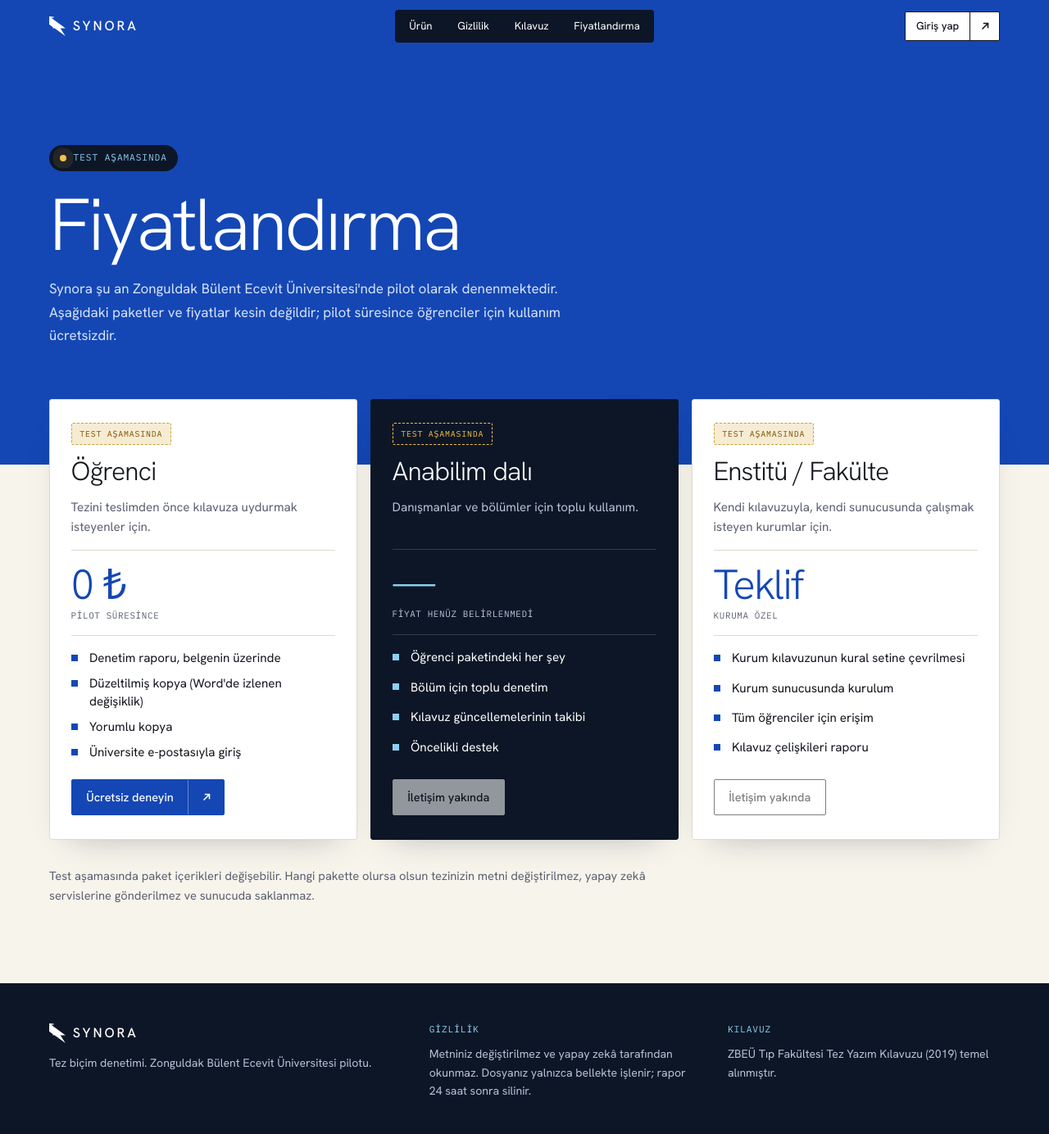
After one commit to berkcicekk/synora, a FastAPI app: template src/synora/web/templates/pricing.html in a window 1280 px wide. The commit adds this page. Shown: the whole page at 82% size. Run offline with FastAPI, Linux system fonts and the light colour scheme; the template is opened without the code that fills it, so the values that code supplies are empty; parts of the project's set-up code (start-up, migrations or seed data) failed here and were passed over.

Commit message:
Fiyatlandırma sayfası (test aşamasında)

```diff
--- a/src/synora/web/app.py
+++ b/src/synora/web/app.py
@@ -305,6 +305,10 @@ def create_app(settings: Settings | None = None, mailer: Mailer | None = None) -
                       jobs=jobs, max_mb=settings.max_upload_bytes // (1024 * 1024),
                       retention=int(settings.retention_hours))
 
+    @app.get("/fiyatlandirma", response_class=HTMLResponse)
+    def pricing(request: Request) -> HTMLResponse:
+        return render(request, "pricing.html", user=current_user(request), active="pricing")
+
     @app.post("/login", response_class=HTMLResponse)
     async def login(request: Request) -> HTMLResponse:
         form = await request.form()
--- a/src/synora/web/static/app.css
+++ b/src/synora/web/static/app.css
@@ -311,6 +311,41 @@ h1, h2, h3 { margin: 0; font-weight: 300; letter-spacing: -.025em; line-height:
 .join-card { background: var(--card); color: var(--ink); padding: 1.6rem; border-radius: 3px; display: grid; gap: .7rem; }
 .join-actions { display: flex; align-items: center; gap: 1rem; flex-wrap: wrap; margin-top: .4rem; }
 
+/* ================================ FİYATLANDIRMA ================================ */
+.price-hero { background: var(--blue); color: #fff; padding-block: clamp(4rem, 9vw, 7rem) clamp(7rem, 12vw, 9rem); }
+.price-hero .wrap { display: grid; gap: 1.2rem; justify-items: start; }
+.price-hero h1 { font-size: clamp(3rem, 7vw, 6rem); letter-spacing: -.035em; }
+.price-hero p { color: var(--on-blue-soft); max-width: 40rem; line-height: 1.65; }
+.test-flag { display: inline-flex; align-items: center; gap: .55rem; font-family: var(--mono); font-size: .7rem; letter-spacing: .08em; text-transform: uppercase; padding: .45rem .8rem; border-radius: 999px; background: var(--night); color: var(--cyan); }
+.test-flag i { width: 8px; height: 8px; border-radius: 50%; background: #F2C14E; box-shadow: 0 0 0 0 rgba(242, 193, 78, .6); animation: pulse 1.8s ease-out infinite; }
+@keyframes pulse { to { box-shadow: 0 0 0 10px rgba(242, 193, 78, 0); } }
+@media (prefers-reduced-motion: reduce) { .test-flag i { animation: none; } }
+.pricing { padding-bottom: clamp(4rem, 8vw, 6rem); }
+.plans { display: grid; gap: 1rem; margin-top: clamp(-5rem, -8vw, -3.5rem); }
+@media (min-width: 900px) { .plans { grid-template-columns: repeat(3, 1fr); align-items: stretch; } }
+.plan { position: relative; display: flex; flex-direction: column; gap: 1rem; padding: 1.8rem 1.6rem; background: var(--card); border: 1px solid var(--hair); border-radius: 3px; box-shadow: 0 18px 40px -26px rgba(13, 22, 38, .35); transition: transform .3s cubic-bezier(.2, .7, .2, 1), box-shadow .3s; }
+.plan:hover { transform: translateY(-6px); box-shadow: 0 26px 50px -24px rgba(13, 22, 38, .4); }
+.plan.featured { background: var(--night); color: #fff; border-color: var(--night); }
+.plan h2 { font-size: 2rem; }
+.plan-tag { align-self: flex-start; font-family: var(--mono); font-size: .62rem; letter-spacing: .08em; text-transform: uppercase; padding: .3rem .6rem; border: 1px dashed #C9A23A; color: #7D5300; background: var(--warning-wash); border-radius: 2px; }
+.plan.featured .plan-tag { background: transparent; color: #F2C14E; border-color: #F2C14E; }
+.plan-for { color: var(--muted); font-size: .95rem; line-height: 1.55; min-height: 3em; }
+.plan.featured .plan-for { color: #B9C3D6; }
+.plan-price { display: grid; gap: .2rem; padding-block: 1rem; border-block: 1px solid var(--hair); }
+.plan.featured .plan-price { border-color: var(--hair-dark); }
+.plan-price .amount { font-size: clamp(2.6rem, 4vw, 3.4rem); font-weight: 300; letter-spacing: -.03em; line-height: 1; color: var(--blue); }
+.plan.featured .amount { color: var(--cyan); }
+.plan-price .per { font-family: var(--mono); font-size: .68rem; letter-spacing: .06em; text-transform: uppercase; color: var(--muted); }
+.plan.featured .per { color: #B9C3D6; }
+.plan-list { list-style: none; margin: 0; padding: 0; display: grid; gap: .55rem; flex: 1; }
+.plan-list li { position: relative; padding-left: 1.4rem; font-size: .95rem; line-height: 1.45; }
+.plan-list li::before { content: ""; position: absolute; left: 0; top: .45em; width: 8px; height: 8px; background: var(--blue); }
+.plan.featured .plan-list li::before { background: var(--cyan); }
+.plan .btn { align-self: flex-start; margin-top: .4rem; }
+.btn.is-soon { opacity: .55; cursor: default; }
+.btn.is-soon:hover { background: inherit; }
+.plans-note { margin-top: 2rem; color: var(--muted); font-size: .92rem; max-width: 46rem; line-height: 1.6; }
+
 /* --- Form --- */
 label, .label-like { font-family: var(--mono); font-size: .68rem; letter-spacing: .08em; text-transform: uppercase; color: var(--muted); }
 input[type=email], select {
--- a/src/synora/web/templates/base.html
+++ b/src/synora/web/templates/base.html
@@ -22,9 +22,10 @@
         <a href="/" {% if active == "docs" %}aria-current="page"{% endif %}>Belgelerim</a>
         <a href="/#yeni">Yeni denetim</a>
         {% else %}
-        <a href="#urun">Ürün</a>
-        <a href="#gizlilik">Gizlilik</a>
-        <a href="#kilavuz">Kılavuz</a>
+        <a href="/#urun">Ürün</a>
+        <a href="/#gizlilik">Gizlilik</a>
+        <a href="/#kilavuz">Kılavuz</a>
+        <a href="/fiyatlandirma" {% if active == "pricing" %}aria-current="page"{% endif %}>Fiyatlandırma</a>
         {% endif %}
       </nav>
       <div class="nav-end">
@@ -35,7 +36,7 @@
           <button class="btn small" type="submit"><span class="lbl">Çıkış</span>{{ arrow() }}</button>
         </form>
         {% else %}
-        <a class="btn small" href="#giris"><span class="lbl">Giriş yap</span>{{ arrow() }}</a>
+        <a class="btn small" href="/#giris"><span class="lbl">Giriş yap</span>{{ arrow() }}</a>
         {% endif %}
       </div>
     </div>
--- /dev/null
+++ b/src/synora/web/templates/pricing.html
@@ -0,0 +1,65 @@
+{% extends "base.html" %}
+{% from "_marks.html" import arrow %}
+{% block title %}Fiyatlandırma · Synora{% endblock %}
+{% block body_class %}landing{% endblock %}
+{% block content %}
+
+<section class="price-hero">
+  <div class="wrap">
+    <span class="test-flag"><i aria-hidden="true"></i>Test aşamasında</span>
+    <h1>Fiyatlandırma</h1>
+    <p>Synora şu an Zonguldak Bülent Ecevit Üniversitesi'nde pilot olarak denenmektedir. Aşağıdaki
+       paketler ve fiyatlar kesin değildir; pilot süresince öğrenciler için kullanım ücretsizdir.</p>
+  </div>
+</section>
+
+<section class="pricing">
+  <div class="wrap">
+    <div class="plans">
+      <article class="plan reveal d1">
+        <span class="plan-tag">Test aşamasında</span>
+        <h2>Öğrenci</h2>
+        <p class="plan-for">Tezini teslimden önce kılavuza uydurmak isteyenler için.</p>
+        <div class="plan-price"><span class="amount">0 ₺</span><span class="per">pilot süresince</span></div>
+        <ul class="plan-list">
+          <li>Denetim raporu, belgenin üzerinde</li>
+          <li>Düzeltilmiş kopya (Word'de izlenen değişiklik)</li>
+          <li>Yorumlu kopya</li>
+          <li>Üniversite e-postasıyla giriş</li>
+        </ul>
+        <a class="btn primary" href="/#giris"><span class="lbl">Ücretsiz deneyin</span>{{ arrow() }}</a>
+      </article>
+
+      <article class="plan featured reveal d2">
+        <span class="plan-tag">Test aşamasında</span>
+        <h2>Anabilim dalı</h2>
+        <p class="plan-for">Danışmanlar ve bölümler için toplu kullanım.</p>
+        <div class="plan-price"><span class="amount">—</span><span class="per">fiyat henüz belirlenmedi</span></div>
+        <ul class="plan-list">
+          <li>Öğrenci paketindeki her şey</li>
+          <li>Bölüm için toplu denetim</li>
+          <li>Kılavuz güncellemelerinin takibi</li>
+          <li>Öncelikli destek</li>
+        </ul>
+        <span class="btn light is-soon" aria-disabled="true"><span class="lbl">İletişim yakında</span></span>
+      </article>
+
+      <article class="plan reveal d3">
+        <span class="plan-tag">Test aşamasında</span>
+        <h2>Enstitü / Fakülte</h2>
+        <p class="plan-for">Kendi kılavuzuyla, kendi sunucusunda çalışmak isteyen kurumlar için.</p>
+        <div class="plan-price"><span class="amount">Teklif</span><span class="per">kuruma özel</span></div>
+        <ul class="plan-list">
+          <li>Kurum kılavuzunun kural setine çevrilmesi</li>
+          <li>Kurum sunucusunda kurulum</li>
+          <li>Tüm öğrenciler için erişim</li>
+          <li>Kılavuz çelişkileri raporu</li>
+        </ul>
+        <span class="btn is-soon" aria-disabled="true"><span class="lbl">İletişim yakında</span></span>
+      </article>
+    </div>
+    <p class="plans-note">Test aşamasında paket içerikleri değişebilir. Hangi pakette olursa olsun tezinizin metni
+       değiştirilmez, yapay zekâ servislerine gönderilmez ve sunucuda saklanmaz.</p>
+  </div>
+</section>
+{% endblock %}
```
Also changed, not shown: tests/web/test_web.py (+10 -0 lines).
